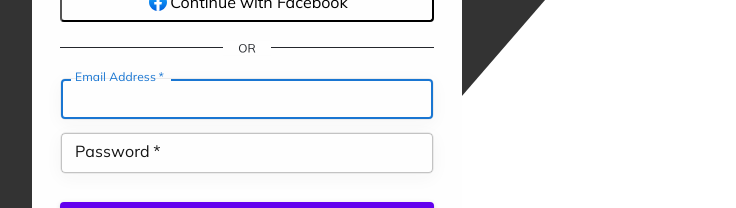
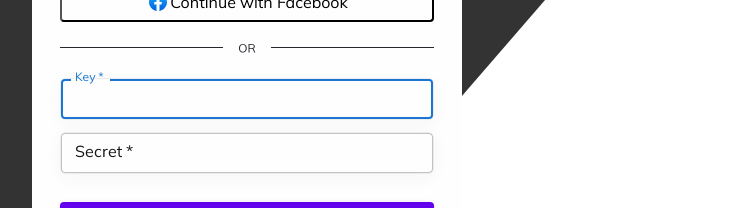
Before and after one commit to DiyorbekAbdulhamidov/Books-App, a React (Create React App) app: page /auth/login in a window 1280 px wide. Shown: the part 272-480 px from the top of the page, without its empty margins (410-1146 px from the left). Built offline with nearby package versions, Linux system fonts and the light colour scheme.

Commit message:
fix bugs

```diff
--- a/src/modules/auth/types.ts
+++ b/src/modules/auth/types.ts
@@ -8,8 +8,8 @@ export namespace IEntity {
   }
 
   export interface LoginValues {
-    email: string,
-    password: string
+    key: string,
+    secret: string
   }
 
   export interface RegisterValues {
--- a/src/pages/auth/login.tsx
+++ b/src/pages/auth/login.tsx
@@ -10,23 +10,30 @@ import Typography from '@mui/material/Typography';
 import Container from '@mui/material/Container';
 import { createTheme, ThemeProvider } from '@mui/material/styles';
 import { IEntity } from '../../modules/auth/types';
+import { useAuth } from '../../modules/auth/context';
+import { useNavigate } from 'react-router-dom';
+import { alert } from '../../utils';
 
 interface LoginProps {}
 
 const defaultTheme = createTheme();
 
 const Login: FunctionComponent<LoginProps> = () => {
+  const { user } = useAuth();
+  const navigate = useNavigate();
 
   const form = useForm<IEntity.LoginValues>({
     defaultValues: {
-      email: "",
-      password: "",
+      key: "",
+      secret: "",
     },
   });
   const { register, handleSubmit, formState } = form;
   const { errors} = formState;
   const onSubmit = (data: IEntity.LoginValues) => {
-    console.log(data);
+
+    if(data.key === user?.key && data.secret === user.secret) navigate('/');
+    alert.error('Incorrect key or secret');
   };
 
   return (
@@ -53,18 +60,18 @@ const Login: FunctionComponent<LoginProps> = () => {
 
           <Box component="form" onSubmit={handleSubmit(onSubmit)} noValidate sx={{ mt: 1 }}>
             <TextField
-              {...register("email", {
-                required: "Email is required",
+              {...register("key", {
+                required: "Key is required",
               })}
-              error={!!errors.email}
-              helperText={errors.email?.message}
+              error={!!errors.key}
+              helperText={errors.key?.message}
               margin="dense"
               required
               fullWidth
-              id="email"
-              label="Email Address"
-              name="email"
-              autoComplete="email"
+              id="key"
+              label="Key"
+              name="key"
+              autoComplete="key"
               size="small"
               autoFocus
               InputLabelProps={{
@@ -87,21 +94,19 @@ const Login: FunctionComponent<LoginProps> = () => {
             />
 
             <TextField
-              {...register("password", {
-                required: "Password is required",
-                minLength : 8
+              {...register("secret", {
+                required: "Secret is required",
               })}
-              error={!!errors.password}
-              helperText={errors.password?.message}
+              error={!!errors.secret}
+              helperText={errors.secret?.message}
               size="small"
               margin="dense"
               required
               fullWidth
-              name="password"
-              label="Password"
-              type="password"
-              id="password"
-              autoComplete="current-password"
+              name="secret"
+              label="Secret"
+              type="secret"
+              id="secret"
               InputLabelProps={{
                 sx: {
                   color: 'var(--foundation-grey-grey-900, #151515)',
--- a/src/pages/home/home.tsx
+++ b/src/pages/home/home.tsx
@@ -7,7 +7,7 @@ import Typography from '@mui/material/Typography';
 import axios from 'axios';
 import useAuthHeaders from '../../utils/sign';
 import { alert } from '../../utils';
-import { Grid, TextField } from '@mui/material';
+import { Badge, Grid, TextField } from '@mui/material';
 
 interface HomeProps { }
 
@@ -18,9 +18,7 @@ const Home: FunctionComponent<HomeProps> = () => {
   const { authHeadersFirst } = useAuthHeaders();
 
   useEffect(() => {
-    axios.get('https://0001.uz/books', {
-      headers: authHeadersFirst
-    })
+    axios.get('https://0001.uz/books', { headers: authHeadersFirst })
       .then((response) => {
         setData(response.data.data);
         setLoading(false);
@@ -52,9 +50,14 @@ const Home: FunctionComponent<HomeProps> = () => {
         </Grid>
 
         <Card sx={{ marginTop: '20px', width: '397px', height: 'auto', padding: '32px', display: 'flex', flexDirection: 'column', gap: '16px', borderRadius: '12px' }} variant="outlined">
-            <Typography fontSize='16px' fontWeight={600} fontFamily={'Mulish'} color={'#151515'}>Raspberry Pi User Guide</Typography>
-            <Typography fontFamily={'Mulish'} fontWeight={400} lineHeight='150%' fontSize='14px' color={'#333'} >Lorem ipsum dolor sit amet consectetur. Nulla adipiscing neque varius vestibulum magna in. Tortor quisque nisl congue ut tellus sem id.</Typography>
+          <Typography fontSize='16px' fontWeight={600} fontFamily={'Mulish'} color={'#151515'}>Raspberry Pi User Guide</Typography>
+          <Typography fontFamily={'Mulish'} fontWeight={400} lineHeight='150%' fontSize='14px' color={'#333'} >Lorem ipsum dolor sit amet consectetur. Nulla adipiscing neque varius vestibulum magna in. Tortor quisque nisl congue ut tellus sem id.</Typography>
+          <Box display='flex' alignItems='center' justifyContent='space-between'>
+            <Typography fontSize='14px' fontFamily='Mulish' fontWeight={500} color='black' >Eben Upton: 2012-year</Typography>
+            <Badge sx={{width: '100px', padding: '4px 10px', height: '30px', borderRadius: '8.5px' ,bgcolor: '#EFE6FD', color: '#9654F4'}}>159 pages</Badge>
+          </Box>
         </Card>
+
       </Box>
     </>
   );
```
Also changed, not shown: 1 other file (tests, documents, lock files or other folders).
